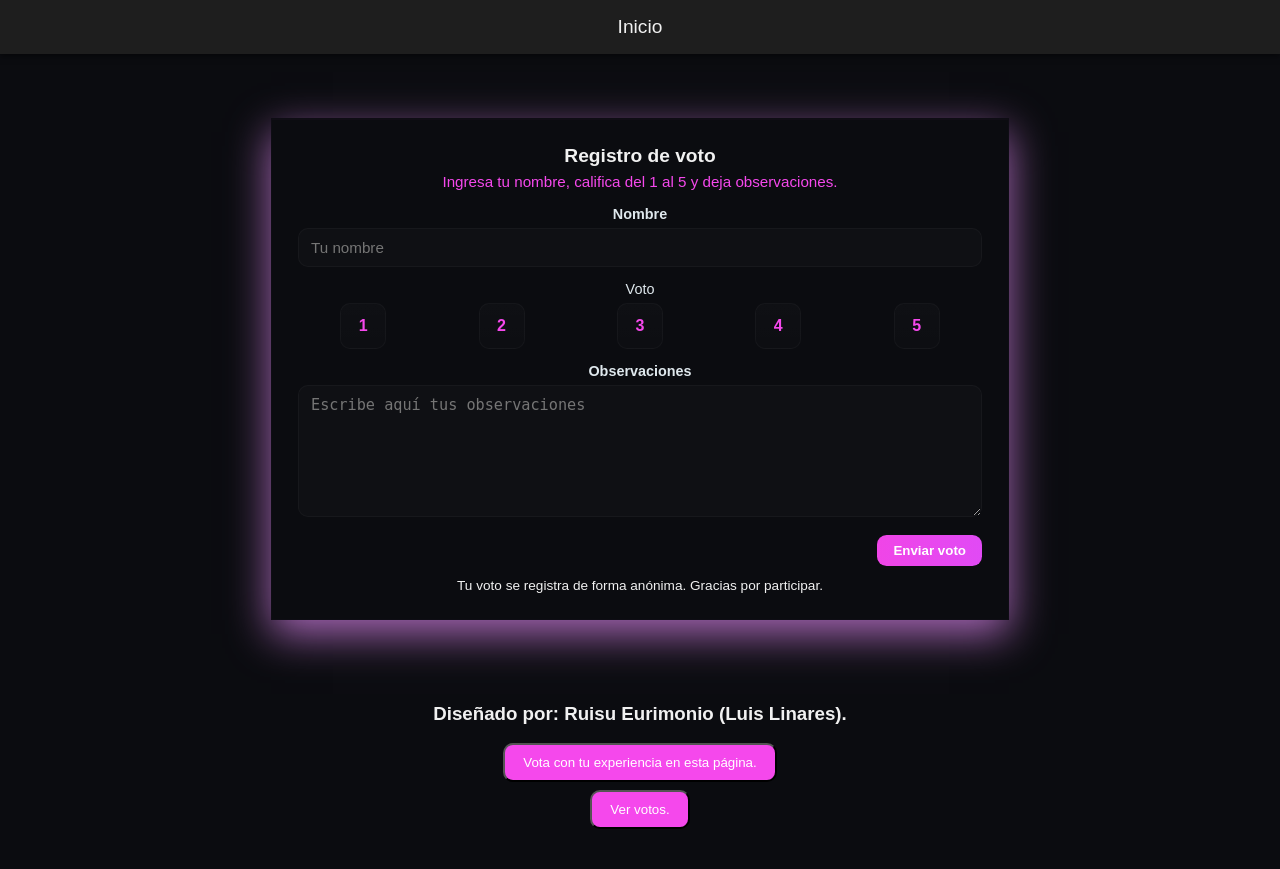
After one commit to RuisuEurimonio/CatalogAnimeProject, a Django app: page /anime/vote in a window 1280 px wide. The commit adds this page. Run offline with Django 5.2, Linux system fonts and the light colour scheme.

Commit message:
Vote functions added

```diff
--- /dev/null
+++ b/animepage/static/animepage/css/footer.css
@@ -0,0 +1,14 @@
+footer{
+    display: flex;
+    align-items: center;
+    flex-direction: column;
+    margin-bottom: 2.5rem;
+}
+
+.footer-links{
+    cursor: pointer;
+    display: flex;
+    flex-direction: column;
+    align-items: center;
+    gap: .5rem;
+}
--- /dev/null
+++ b/animepage/static/animepage/css/vote.css
@@ -0,0 +1,160 @@
+.vote-page__container {
+  width: 80%;
+  max-width: 760px;
+  margin: auto;
+}
+
+.vote-card {
+  background: linear-gradient(
+    180deg,
+    var(--vote-surface),
+    rgba(255, 142, 249, 0.9)
+  );
+  border-radius: var(--vote-radius);
+  padding: 26px;
+  box-shadow: 0 14px 40px rgba(234, 141, 253, 0.7),
+    inset 0 1px 0 rgba(216, 72, 245, 0.02);
+  border: 1px solid rgba(109, 35, 116, 0.03);
+}
+.vote-card__header {
+  margin-bottom: 12px;
+}
+.vote-card__title {
+  margin: 0;
+  font-size: 1.2rem;
+}
+.vote-card__subtitle {
+  margin: 6px 0 0 0;
+  color: #f548ec;
+  font-size: 0.95rem;
+}
+
+.vote-form {
+  display: grid;
+  gap: 14px;
+}
+.vote-form__field {
+  display: flex;
+  flex-direction: column;
+}
+.vote-form__label {
+  font-size: 0.9rem;
+  margin-bottom: 6px;
+  color: #dfe8ed;
+}
+.vote-form__input,
+.vote-form__textarea {
+  background: rgba(255, 255, 255, 0.02);
+  border: 1px solid rgba(255, 255, 255, 0.03);
+  padding: 10px 12px;
+  border-radius: 10px;
+  color: inherit;
+  font-size: 0.95rem;
+  outline: none;
+}
+.vote-form__input:focus,
+.vote-form__textarea:focus {
+  box-shadow: 0 8px 30px rgba(124, 92, 255, 0.12);
+  border-color: rgba(124, 92, 255, 0.5);
+}
+.vote-form__textarea {
+  min-height: 110px;
+  resize: vertical;
+}
+
+/* Votos */
+.vote-form__votes {
+  border: none;
+  padding: 0;
+  margin: 0;
+}
+.vote-form__choices {
+  display: flex;
+  gap: 8px;
+}
+.vote-form__choice {
+  display: inline-flex;
+  margin: auto;
+}
+.vote-form__radio {
+  display: none;
+}
+.vote-form__pill {
+  min-width: 44px;
+  height: 44px;
+  border-radius: 10px;
+  display: inline-grid;
+  place-items: center;
+  background: linear-gradient(
+    180deg,
+    rgba(255, 255, 255, 0.02),
+    rgba(255, 255, 255, 0.01)
+  );
+  border: 1px solid rgba(255, 255, 255, 0.03);
+  font-weight: 700;
+  color: #f548ec;
+  cursor: pointer;
+  user-select: none;
+  transition: transform 0.12s ease, box-shadow 0.12s ease,
+    border-color 0.12s ease;
+}
+.vote-form__choice:hover .vote-form__pill {
+  transform: translateY(-4px);
+}
+.vote-form__radio:checked + .vote-form__pill {
+  color: #041014;
+  background: #f548ec;
+  border-color: rgba(124, 92, 255, 0.75);
+  box-shadow: 0 10px 30px rgba(124, 92, 255, 0.12);
+  transform: translateY(-2px) scale(1.02);
+}
+
+/* Acciones */
+.vote-form__actions {
+  display: flex;
+  gap: 10px;
+  justify-content: flex-end;
+  margin-top: 4px;
+}
+.vote-btn {
+  padding: 10px 14px;
+  border-radius: 10px;
+  border: 1px solid rgba(240, 128, 255, 0.04);
+  cursor: pointer;
+  font-weight: 600;
+}
+.vote-btn--ghost {
+  background: transparent;
+  color: #f548ec;
+}
+.vote-btn--primary {
+  background: linear-gradient(90deg, #f045e7, #e14af5);
+  color: #041014;
+  border-color: rgba(124, 92, 255, 0.6);
+}
+.vote-btn:active {
+  transform: translateY(1px);
+}
+
+.vote-card__footer {
+  margin-top: 12px;
+}
+.vote-card__note {
+  margin: 0;
+  color: var(--vote-muted);
+  font-size: 0.85rem;
+}
+
+/* Responsive */
+@media (max-width: 520px) {
+  .vote-form__choices {
+    gap: 6px;
+  }
+  .vote-form__pill {
+    min-width: 40px;
+    height: 40px;
+  }
+  .vote-card {
+    padding: 18px;
+  }
+}
--- /dev/null
+++ b/animepage/static/animepage/css/votes.css
@@ -0,0 +1,105 @@
+/* === Página de lista de votos === */
+.votes-page {
+  min-height: 100vh;
+  background-color: #0e1116;
+  color: #f548ec;
+  padding: 2rem;
+  display: flex;
+  justify-content: center;
+}
+
+.votes-card {
+  background-color: #1b1f26;
+  border-radius: 1rem;
+  padding: 2rem;
+  width: 100%;
+  max-width: 700px;
+  box-shadow: 0 0 20px rgba(0, 0, 0, 0.6);
+}
+
+.votes-title {
+  font-size: 1.8rem;
+  margin-bottom: 1.5rem;
+  text-align: center;
+  color: #f548ec;
+}
+
+.votes-list {
+  list-style: none;
+  padding: 0;
+  margin: 0;
+}
+
+.votes-item {
+  background: #242b35;
+  border-radius: 0.8rem;
+  padding: 1rem 1.2rem;
+  margin-bottom: 1rem;
+  transition: background 0.2s;
+}
+
+.votes-item:hover {
+  background: #2c3643;
+}
+
+.votes-header {
+  display: flex;
+  justify-content: space-between;
+  align-items: center;
+  margin-bottom: 0.5rem;
+}
+
+.votes-name {
+  font-size: 1.1rem;
+  font-weight: 600;
+  color: #fff;
+}
+
+.votes-score {
+  font-weight: 500;
+  color: #ffd86b;
+}
+
+.votes-notes {
+  font-size: 0.95rem;
+  color: #d1d1d1;
+}
+
+.votes-empty {
+  text-align: center;
+  color: #999;
+  margin-top: 2rem;
+}
+
+.votes-delete-form {
+  margin-top: 0.8rem;
+  text-align: right;
+}
+
+.vote-btn {
+  display: inline-block;
+  padding: 0.5rem 1rem;
+  border-radius: 0.6rem;
+  border: none;
+  cursor: pointer;
+  font-weight: 600;
+  transition: background 0.3s ease;
+}
+
+.vote-btn--primary {
+  background-color: #007acc;
+  color: #fff;
+}
+
+.vote-btn--primary:hover {
+  background-color: #0090ff;
+}
+
+.vote-btn--danger {
+  background-color: #c0392b;
+  color: #fff;
+}
+
+.vote-btn--danger:hover {
+  background-color: #e74c3c;
+}
--- a/animepage/templates/animepage/base.html
+++ b/animepage/templates/animepage/base.html
@@ -6,7 +6,7 @@
     <meta name="viewport" content="width=device-width, initial-scale=1.0">
     <title>{% block title %}Anime App{% endblock %}</title>
 
-    <link rel="icon" href="{% static 'animepage/anime.ico' %}" type="image/x-icon">
+    <link rel="icon" href="{% static 'animepage/images/anime.ico' %}" type="image/x-icon">
     <link rel="stylesheet" href="{% static 'animepage/css/index.css' %}">
     <link rel="stylesheet" href="{% static 'animepage/css/navbar.css' %}">
     <link rel="stylesheet" href="{% static 'animepage/css/info.css' %}">
@@ -15,6 +15,9 @@
     <link rel="stylesheet" href="{% static 'animepage/css/createAnime.css' %}">
     <link rel="stylesheet" href="{% static 'animepage/css/createCharacter.css' %}">
     <link rel="stylesheet" href="{% static 'animepage/css/delete.css' %}">
+    <link rel="stylesheet" href="{% static 'animepage/css/vote.css' %}">
+    <link rel="stylesheet" href="{% static 'animepage/css/votes.css' %}">
+    <link rel="stylesheet" href="{% static 'animepage/css/footer.css' %}">
 </head>
 <body>
 
@@ -26,5 +29,13 @@
         {% block content %}{% endblock %}
     </main>
 
+    <footer>
+        <h3> Diseñado por: Ruisu Eurimonio (Luis Linares). </h3>
+        <div class="footer-links">
+            <a href="{% url 'anime:vote' %}"> <button class="btn"> Vota con tu experiencia en esta página. </button> </a>
+            <a href="{% url 'anime:votes' %}"> <button class="btn"> Ver votos. </button> </a>
+        </div>
+    </footer>
+
 </body>
 </html>
--- /dev/null
+++ b/animepage/templates/animepage/vote.html
@@ -0,0 +1,113 @@
+{% extends "animepage/base.html" %}
+
+{% block title %} Registra tu experiencia {%endblock %}
+
+{% block content %}
+
+<main class="vote-page__container">
+  <section class="vote-card" aria-labelledby="vote-title">
+    <header class="vote-card__header">
+      <h1 id="vote-title" class="vote-card__title">Registro de voto</h1>
+      <p class="vote-card__subtitle">
+        Ingresa tu nombre, califica del 1 al 5 y deja observaciones.
+      </p>
+    </header>
+
+    <form class="vote-form" action="{% url 'anime:vote'%}" method="post" novalidate>
+      {% csrf_token %}
+      <div class="vote-form__field">
+        <label for="vote-name" class="vote-form__label">Nombre</label>
+        <input
+          id="vote-name"
+          name="name"
+          type="text"
+          required
+          maxlength="80"
+          placeholder="Tu nombre"
+          class="vote-form__input"
+        />
+      </div>
+
+      <fieldset
+        class="vote-form__field vote-form__votes"
+        aria-labelledby="vote-label"
+      >
+        <legend id="vote-label" class="vote-form__label">Voto</legend>
+        <div class="vote-form__choices">
+          <label class="vote-form__choice">
+            <input
+              type="radio"
+              name="score"
+              value="1"
+              class="vote-form__radio"
+              required
+            />
+            <span class="vote-form__pill">1</span>
+          </label>
+          <label class="vote-form__choice">
+            <input
+              type="radio"
+              name="score"
+              value="2"
+              class="vote-form__radio"
+            />
+            <span class="vote-form__pill">2</span>
+          </label>
+          <label class="vote-form__choice">
+            <input
+              type="radio"
+              name="score"
+              value="3"
+              class="vote-form__radio"
+            />
+            <span class="vote-form__pill">3</span>
+          </label>
+          <label class="vote-form__choice">
+            <input
+              type="radio"
+              name="score"
+              value="4"
+              class="vote-form__radio"
+            />
+            <span class="vote-form__pill">4</span>
+          </label>
+          <label class="vote-form__choice">
+            <input
+              type="radio"
+              name="score"
+              value="5"
+              class="vote-form__radio"
+            />
+            <span class="vote-form__pill">5</span>
+          </label>
+        </div>
+      </fieldset>
+
+      <div class="vote-form__field">
+        <label for="vote-notes" class="vote-form__label">Observaciones</label>
+        <textarea
+          id="vote-notes"
+          name="observation"
+          rows="5"
+          required
+          placeholder="Escribe aquí tus observaciones"
+          class="vote-form__textarea"
+        ></textarea>
+      </div>
+
+      <div class="vote-form__actions">
+        <button type="submit" class="vote-btn vote-btn--primary">
+          Enviar voto
+        </button>
+      </div>
+    </form>
+
+    <div class="vote-card__footer">
+      <p class="vote-card__note">
+        Tu voto se registra de forma anónima. Gracias por participar.
+      </p>
+    </div>
+  </section>
+</main>
+
+{% endblock %}
--- a/animepage/urls.py
+++ b/animepage/urls.py
@@ -7,6 +7,9 @@ urlpatterns = [
     path("", views.index, name="index"),
     path("<int:anime_id>/", views.info, name="info"),
     path("create", views.create, name="create"),
+    path("vote", views.vote, name="vote"),
+    path("vote/<int:id>/delete", views.deleteVote, name="deleteVote"),
+    path("votes", views.votes, name="votes"),
     path("<int:anime_id>/delete", views.deleteAnime, name="deleteAnime"),
     path("<int:anime_id>/character/<int:character_id>", views.character, name="character"),
     path("<int:anime_id>/character/create", views.createCharacter, name="createCharacter"),
--- a/animepage/views.py
+++ b/animepage/views.py
@@ -1,7 +1,7 @@
 from django.shortcuts import  get_object_or_404, render, redirect
 from django.http import HttpResponse
 from django.template import loader
-from .models import Anime, Character
+from .models import Anime, Character, Vote
 
 def index(request):
     anime_list = Anime.objects.all()
@@ -78,13 +78,39 @@ def deleteAnime(request, anime_id):
     anime = get_object_or_404(Anime, id=anime_id)
     if request.method == 'POST':
         anime.delete()
-        return redirect('anime:index')  # redirige a la lista de animes
+        return redirect('anime:index')
     return render(request, 'animepage/deleteAnime.html', {'anime': anime})
 
 def deleteCharacter(request, anime_id, character_id):
     character = get_object_or_404(Character, id=character_id)
-    anime_id = character.anime.id  # para redirigir después
+    anime_id = character.anime.id
     if request.method == 'POST':
         character.delete()
         return redirect('anime:info', anime_id=anime_id)
     return render(request, 'animepage/deleteCharacter.html', {'character': character})
+
+def vote(request):
+    if request.method == "POST":
+        name = request.POST.get('name')
+        score = request.POST.get('score')
+        observation = request.POST.get('observation')
+
+        Vote.objects.create(
+                name=name,
+                score=int(score),
+                observation=observation
+            )
+
+        return redirect('anime:votes')
+
+    return render(request, 'animepage/vote.html')
+
+def votes(request):
+    votes = Vote.objects.all()
+    return render(request, 'animepage/votes.html', {'votes': votes})
+
+def deleteVote(request, id):
+    if request.method == "POST":
+        vote = get_object_or_404(Vote, id=id)
+        vote.delete()
+    return redirect('anime:votes')
```
Also changed, not shown: animepage/models.py (+7 -0 lines), animepage/templates/animepage/votes.html (added, +35 -0 lines), animepage/migrations/0002_vote.py (added).
